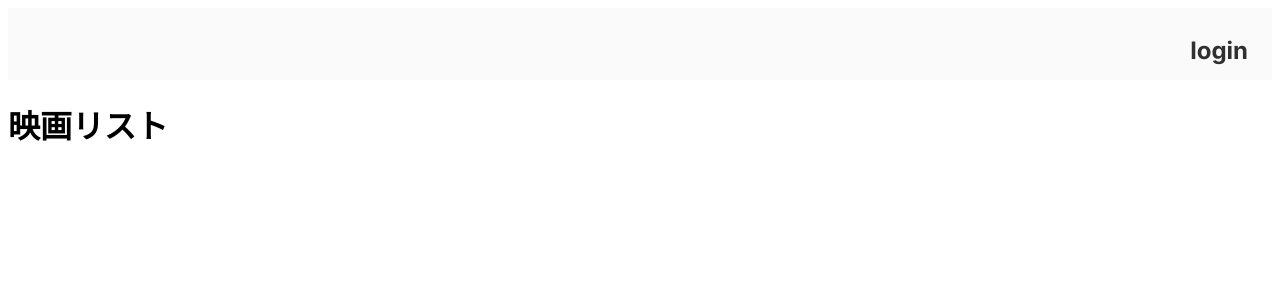
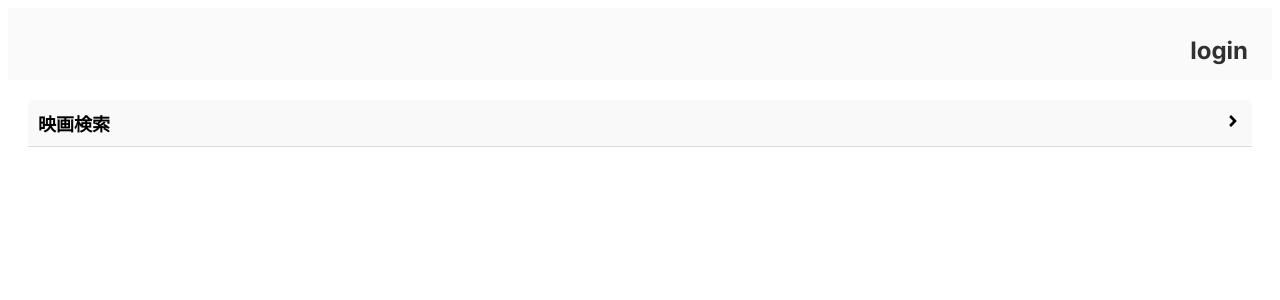
Before and after one commit to hagitaku/movie_management, a Next.js app in the folder frontend/projects/: page /movielist in a window 1280 px wide. Shown: the top 300 px of the page. Built offline with nearby package versions, Linux system fonts and the light colour scheme.

Commit message:
[Add] 映画検索機能をアコーディオンで作成

```diff
--- /dev/null
+++ b/frontend/projects/src/app/components/SearchMovieList/index.tsx
@@ -0,0 +1,75 @@
+import { MouseEvent, useEffect, useState } from "react";
+import { SubmitHandler, useForm } from "react-hook-form";
+import { FaAngleDown, FaAngleRight } from "react-icons/fa";
+
+import TextBox from "@/components/form/TextBox";
+
+import DatePicker from "../form/DatePicker";
+import TextArea from "../form/TextArea";
+import style from "./style.module.css";
+
+type SearchMovieListFormProps = {
+  movieId: string;
+  title: string;
+  createdDate: string;
+  description: string;
+  userId: string;
+  userName: string;
+  // タグ検索を追加予定
+};
+const SearchMovieList = () => {
+  const form = useForm<SearchMovieListFormProps>();
+  const { handleSubmit } = form;
+  const [IsAccordionOpen, setAccordionOpen] = useState(false);
+  useEffect(() => {
+    setAccordionOpen(false);
+  }, []);
+  const handleClick = (event: MouseEvent<HTMLElement>) => {
+    event.preventDefault();
+    if (IsAccordionOpen) {
+      setAccordionOpen(false);
+    } else {
+      setAccordionOpen(true);
+    }
+  };
+  const onSubmit: SubmitHandler<SearchMovieListFormProps> = (data) =>
+    console.log(data);
+
+  return (
+    <div className={style["search-movie-list-container"]}>
+      <div className={style["search-movie-list-header"]} onClick={handleClick}>
+        <span className={style["search-movie-list-header-title"]}>
+          映画検索
+        </span>
+        {IsAccordionOpen ? (
+          <div className={style["search-movie-list-header-icon-open"]}>
+            <FaAngleDown />
+          </div>
+        ) : (
+          <div className={style["search-movie-list-header-icon-close"]}>
+            <FaAngleRight />
+          </div>
+        )}
+      </div>
+      <div
+        className={style["search-movie-list-body"]}
+        style={{ display: IsAccordionOpen ? "block" : "none" }}
+      >
+        <form
+          onSubmit={handleSubmit(onSubmit)}
+          className={style["search-movie-list-form"]}
+        >
+          <TextBox title="映画ID" name="movieId" form={form} />
+          <TextBox title="登録者ID" name="userId" form={form} />
+          <TextBox title="タイトル" name="title" form={form} />
+          <TextBox title="登録者名" name="userName" form={form} />
+          <DatePicker title="登録日" name="createdDate" form={form} />
+          <TextArea title="映画説明" name="description" form={form} />
+          {/* TODO: 将来的にタグ検索を追加予定 */}
+          <button type="submit">検索</button>
+        </form>
+      </div>
+    </div>
+  );
+};
+export default SearchMovieList;
--- /dev/null
+++ b/frontend/projects/src/app/components/SearchMovieList/style.module.css
@@ -0,0 +1,35 @@
+.search-movie-list-container {
+    background-color: #f9f9f9;
+    border-radius: 5px;
+}
+
+.search-movie-list-header {
+    display: flex;
+    justify-content: space-between;
+    align-items: center;
+    padding: 10px;
+    border-bottom: 1px solid #ddd;
+}
+.search-movie-list-header-title {
+    font-size: 18px;
+    font-weight: bold;
+}
+.search-movie-list-header-icon-close {
+    font-size: 18px;
+    cursor: pointer;
+}
+.search-movie-list-header-icon-open {
+    font-size: 18px;
+    cursor: pointer;
+}
+.search-movie-list-body {
+    padding: 10px;
+}
+.search-movie-list-form {
+    width: 100%;
+    display: flex;
+    flex-wrap: wrap;
+}
+.search-movie-list-form > div {
+        width: 50%;
+}
--- a/frontend/projects/src/app/movielist/page.tsx
+++ b/frontend/projects/src/app/movielist/page.tsx
@@ -1,6 +1,13 @@
 "use client";
+import SearchMovieList from "@/components/SearchMovieList";
+
 import style from "./style.module.css";
+
 export const MovieList = () => {
-  return <h1>映画リスト</h1>;
+  return (
+    <div className={style["movie-list-container"]}>
+      <SearchMovieList />
+    </div>
+  );
 };
 export default MovieList;
--- a/frontend/projects/src/app/movielist/style.module.css
+++ b/frontend/projects/src/app/movielist/style.module.css
@@ -0,0 +1,3 @@
+.movie-list-container {
+  padding: 20px;
+}
```
